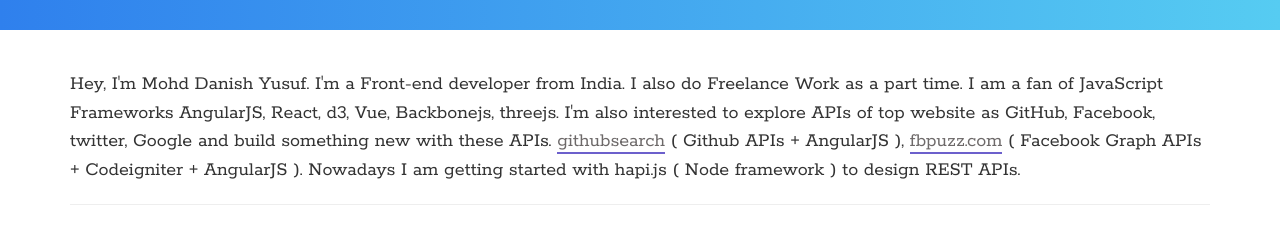
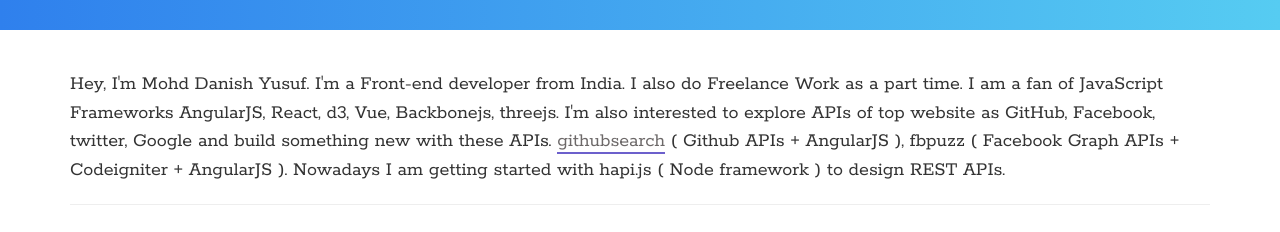
Before and after one commit to mddanishyusuf/mddanishyusuf.github.io, a website: page index.html in a window 1280 px wide. Shown: the part 182-414 px from the top of the page. Drawn offline with Linux system fonts and the light colour scheme.

Commit message:
chnage cover letter

```diff
--- a/index.html
+++ b/index.html
@@ -55,7 +55,7 @@
 	</div>
 	<div class="container-fluid">
 		<div class="container body-content">
-			<p>Hey, I'm Mohd Danish Yusuf. I'm a Front-end developer from India. I also do Freelance Work as a part time. I am a fan of JavaScript Frameworks AngularJS, React, d3, Vue, Backbonejs, threejs. I'm also interested to explore APIs of top website as GitHub, Facebook, twitter, Google and build something new with these APIs. <a href="https://mddanishyusuf.github.io/githubsearch/">githubsearch</a> ( Github APIs + AngularJS ), <a href="https://www.fbpuzz.com/">fbpuzz.com</a> ( Facebook Graph APIs + Codeigniter + AngularJS ). Nowadays I am getting started with hapi.js ( Node framework ) to design REST APIs.</p>
+			<p>Hey, I'm Mohd Danish Yusuf. I'm a Front-end developer from India. I also do Freelance Work as a part time. I am a fan of JavaScript Frameworks AngularJS, React, d3, Vue, Backbonejs, threejs. I'm also interested to explore APIs of top website as GitHub, Facebook, twitter, Google and build something new with these APIs. <a href="https://mddanishyusuf.github.io/githubsearch/">githubsearch</a> ( Github APIs + AngularJS ), fbpuzz ( Facebook Graph APIs + Codeigniter + AngularJS ). Nowadays I am getting started with hapi.js ( Node framework ) to design REST APIs.</p>
 			<hr>
 			<button class="ibutton" type="submit" ui-sref="workExperience"><i class="fa fa-briefcase"></i> Work Experience</button>
 			<button class="ibutton" type="submit" ui-sref="openSourceProject"><i class="fa fa-github-alt"></i> Open Source Projects</button>
```
